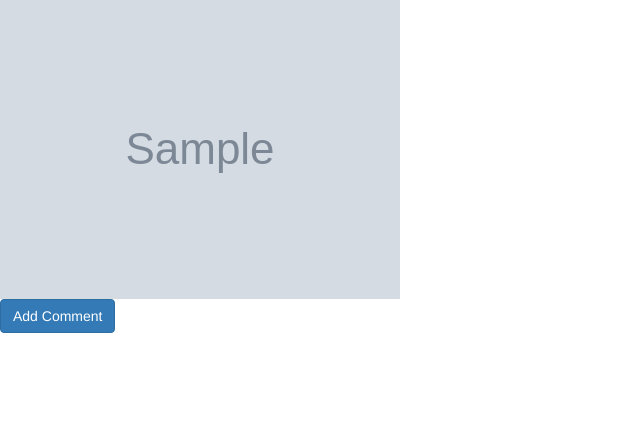
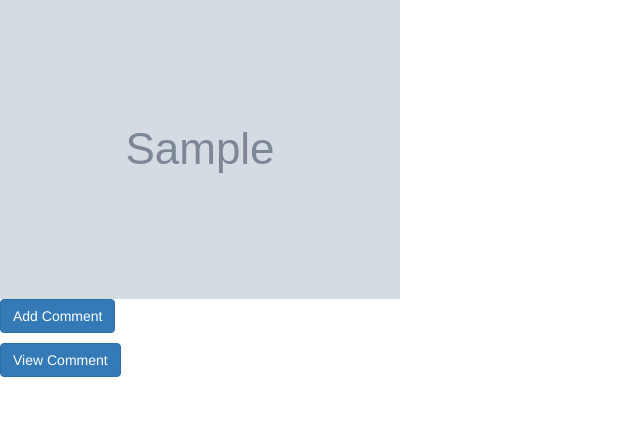
Before and after one commit to ugiriwabo/App_Instagram, a Django app: page / in a window 1280 px wide. Shown: the part 173-601 px from the top of the page, without its empty margins (0-640 px from the left). Run offline with Django 3.2, Linux system fonts and the light colour scheme; a user stored in the database is signed in; tables that the repository leaves empty hold one stand-in row (values such as "Sample post"); grey boxes marked "Sample" are stand-in pictures; some libraries are stand-ins or nearby versions.

Commit message:
now i can view the comment

```diff
--- a/photoes/forms.py
+++ b/photoes/forms.py
@@ -14,4 +14,4 @@ class UploadImageForm(forms.ModelForm):
 class CommentForm(forms.ModelForm):
     class Meta:
         model = Comment
-        exclude = []
+        exclude = ['user']
--- a/photoes/models.py
+++ b/photoes/models.py
@@ -47,6 +47,7 @@ class Profile(models.Model):
         return images
 
 class Comment(models.Model):
+    user=models.ForeignKey(User,on_delete=models.CASCADE)
     comment=models.CharField(max_length =80)
 
     def save_comment(self):
--- a/photoes/templates/welcome.html
+++ b/photoes/templates/welcome.html
@@ -6,5 +6,8 @@
     {%for x in img%}
     <img src="{{x.image.url}}">
     <p><a href="{%url 'comment'%}" class="btn btn-primary ">Add Comment</a></p>
+    <p><a href="{%url 'view_comment'%}" class="btn btn-primary ">View Comment</a></p>
 {%endfor%}
+<!-- {%for y in comments%}
+    {%endfor%} -->
 {% endblock %}
--- a/photoes/urls.py
+++ b/photoes/urls.py
@@ -10,6 +10,8 @@ urlpatterns=[
     url(r'^upload_image', views.upload_image, name='upload_image'),
     url(r'^search', views.search_results, name='search'),
     url(r'^comment', views.display_commentForm, name='comment'),
+    url(r'^view_comment', views.view_comment, name='view_comment'),
+
 ]
 if settings.DEBUG:
     urlpatterns+= static(settings.MEDIA_URL, document_root = settings.MEDIA_ROOT)
--- a/photoes/views.py
+++ b/photoes/views.py
@@ -10,7 +10,8 @@ from .models import Profile,Image,Comment
 def welcome(request):
     img = Image.objects.all()
     search = Profile.objects.all()
-    return render(request,'welcome.html',{"img": img})
+    comments = Comment.objects.all()
+    return render(request,'welcome.html',{"img": img,"comments":comments})
 
 @login_required(login_url='/accounts/login/')
 def my_profile(request):
@@ -72,10 +73,16 @@ def display_commentForm(request):
         form = CommentForm(request.POST, request.FILES)
         if form.is_valid():
             comment = form.save(commit=False)
-            image.user = current_user
+            comment.user = current_user
             comment.save()
-        return redirect('welcome')
+        return redirect('view_comment')
 
     else:
         form = CommentForm()
     return render(request, 'comment.html', {"form": form})
+
+@login_required(login_url='/accounts/login/')
+def view_comment(request):
+    current_user=request.user
+    comments=Comment.objects.filter(user=current_user.id)
+    return render(request,'my_comment.html',{'comments':comments})
```
Also changed, not shown: photoes/templates/my_comment.html (added, +10 -0 lines), media/images/life1_DEjznss.jpeg (added), media/pic/life9_uk40RXQ.jpeg (added), photoes/migrations/0001_initial.py, photoes/migrations/0002_comment.py (deleted).
